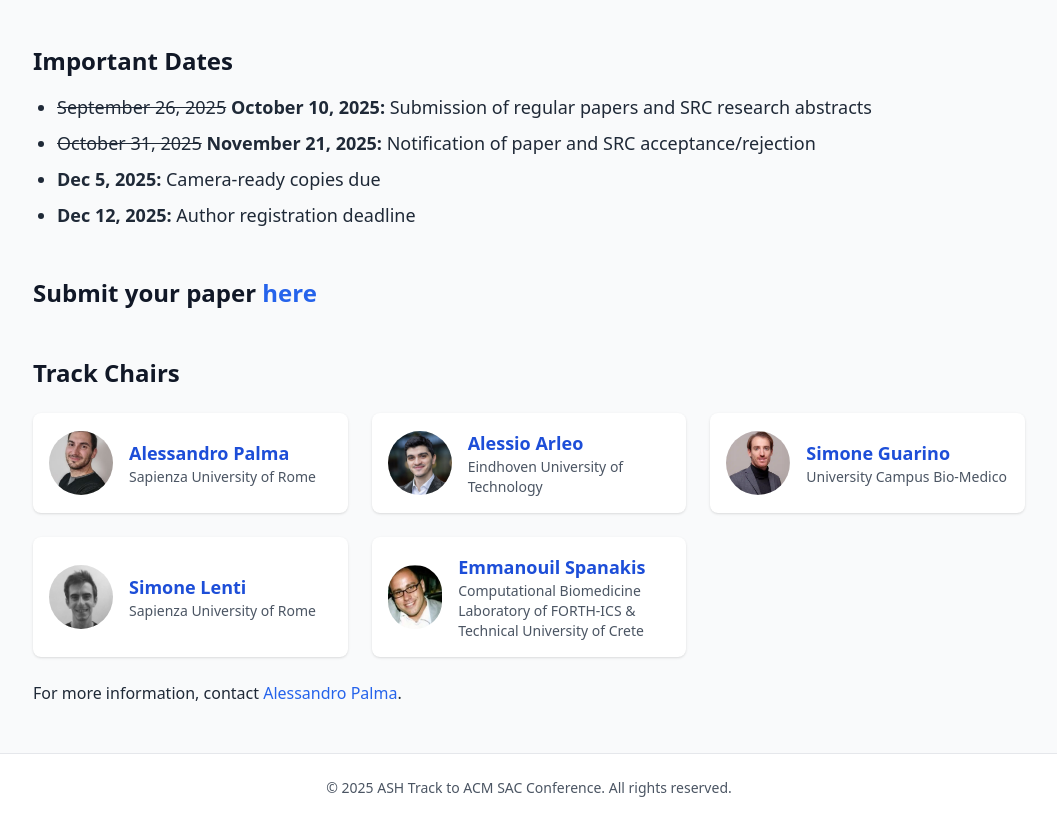
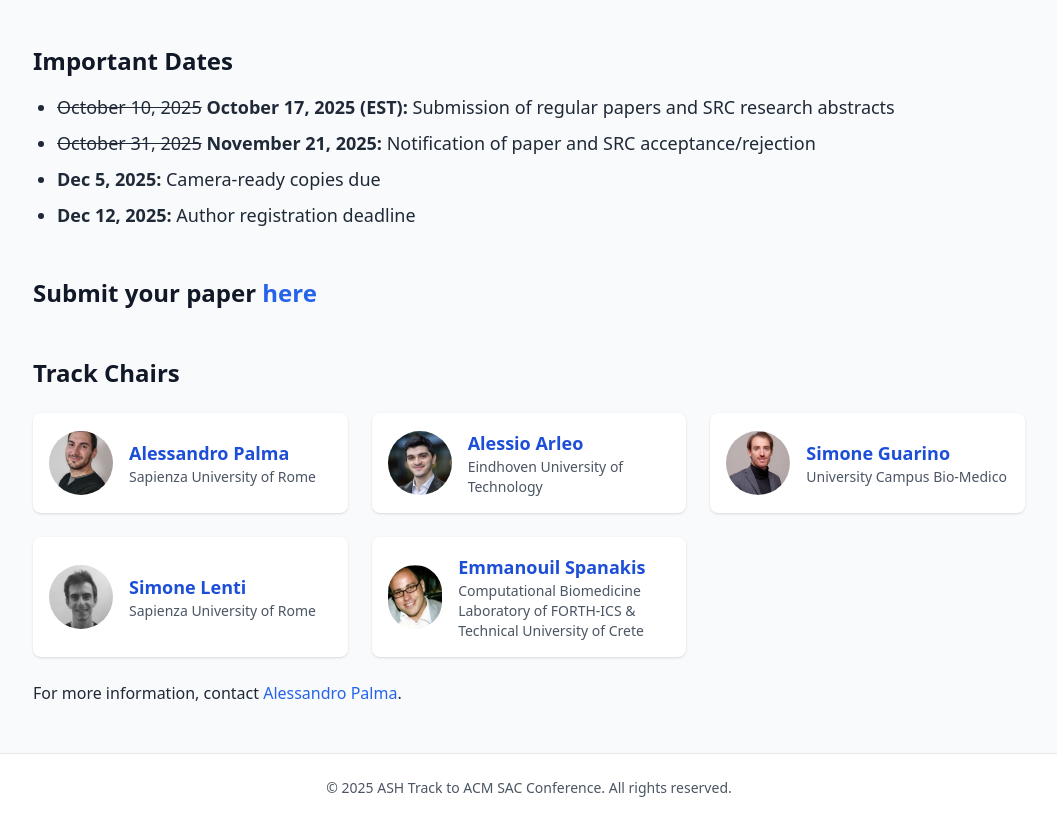
Before and after one commit to ash-sac/ash2026, a plain HTML site: page index.html in a window 1280 px wide. Shown: the part 1122-1944 px from the top of the page, without its empty margins (111-1168 px from the left). Drawn offline with nearby package versions, Linux system fonts and the light colour scheme.

Commit message:
deadline extension

```diff
--- a/index.html
+++ b/index.html
@@ -106,8 +106,8 @@
         </h2>
         <ul class="list-disc pl-6 text-lg space-y-2">
           <li>
-            <del>September 26, 2025</del>
-            <strong>October 10, 2025:</strong> Submission of regular papers and
+            <del>October 10, 2025</del>
+            <strong>October 17, 2025 (EST):</strong> Submission of regular papers and
             SRC research abstracts
           </li>
           <li>
```
